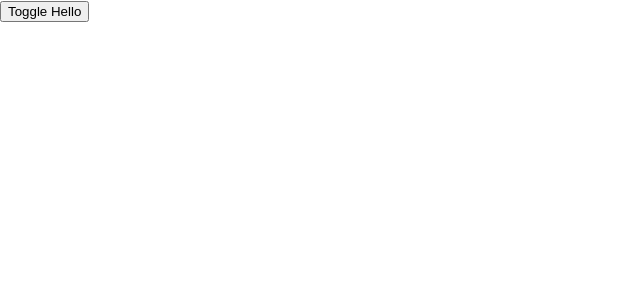
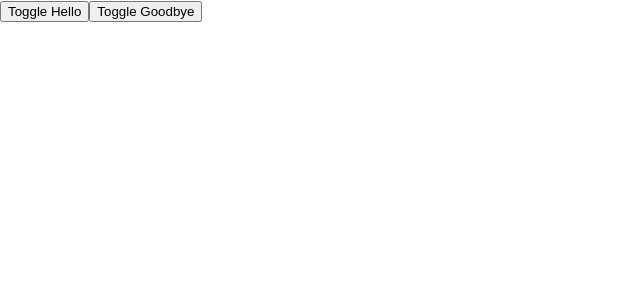
Before and after one commit to VinayGaddamGG/test, a React (Create React App) app: page / in a window 1280 px wide. Shown: the top 300 px of the page, without its empty margins (0-640 px from the left). Built offline with nearby package versions, Linux system fonts and the light colour scheme.

Commit message:
Add toggle to show GoodbyeMessage

```diff
--- a/src/App.jsx
+++ b/src/App.jsx
@@ -1,5 +1,6 @@
 import { useState } from 'react';
 import HelloMessage from './components/HelloMessage';
+import GoodbyeMessage from './components/GoodbyeMessage';
 
 function App() {
   const [show, setShow] = useState(false);
@@ -8,7 +9,10 @@ function App() {
     <div className="p-4">
       <button onClick={() => setShow(!show)}>Toggle Hello</button>
       {show && <HelloMessage />}
+      <button onClick={() => setShow(!show)}>Toggle Goodbye</button>
+      {show && <GoodbyeMessage />}
     </div>
+
   );
 }
 
```
